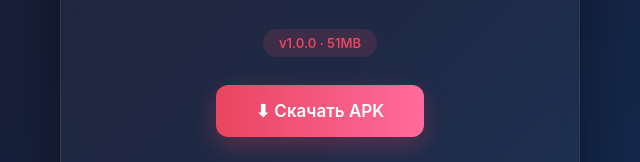
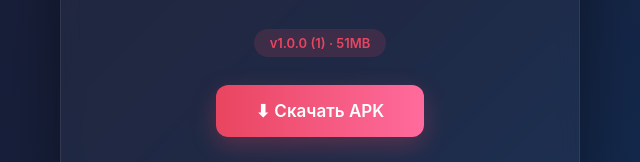
Before and after one commit to oddsouls/oddsouls.github.io, a plain HTML site: page index.html in a window 1280 px wide. Shown: the part 316-478 px from the top of the page, 320-960 px from the left. Drawn offline with Linux system fonts and the light colour scheme.

Commit message:
Show build number in version badge: v1.0.0 (1)

```diff
--- a/index.html
+++ b/index.html
@@ -100,7 +100,7 @@
     <div class="logo">💔➡️💞</div>
     <h1>Odd Souls Dates</h1>
     <p class="subtitle">Приложение для знакомств<br>Android · APK</p>
-    <div class="version-badge" id="version-badge">v1.0.0 · 51MB</div>
+    <div class="version-badge" id="version-badge">v1.0.0 (1) · 51MB</div>
     <div>
       <a class="btn" id="download-btn" href="https://github.com/oddsouls/odd-souls-dates-releases/releases/download/v1.0.0/oddsouls-1.0.0.apk">
         ⬇ Скачать APK
```
